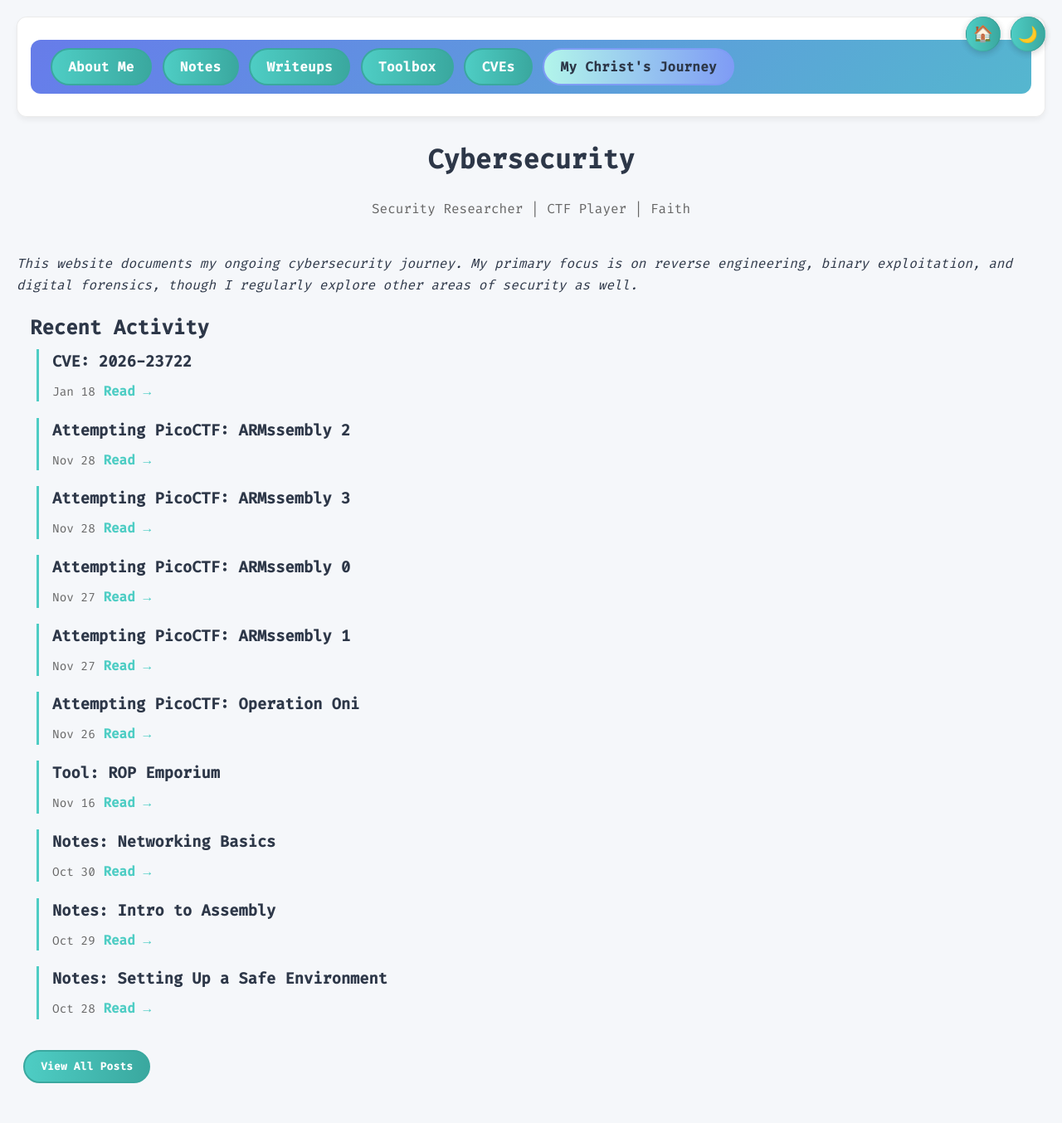
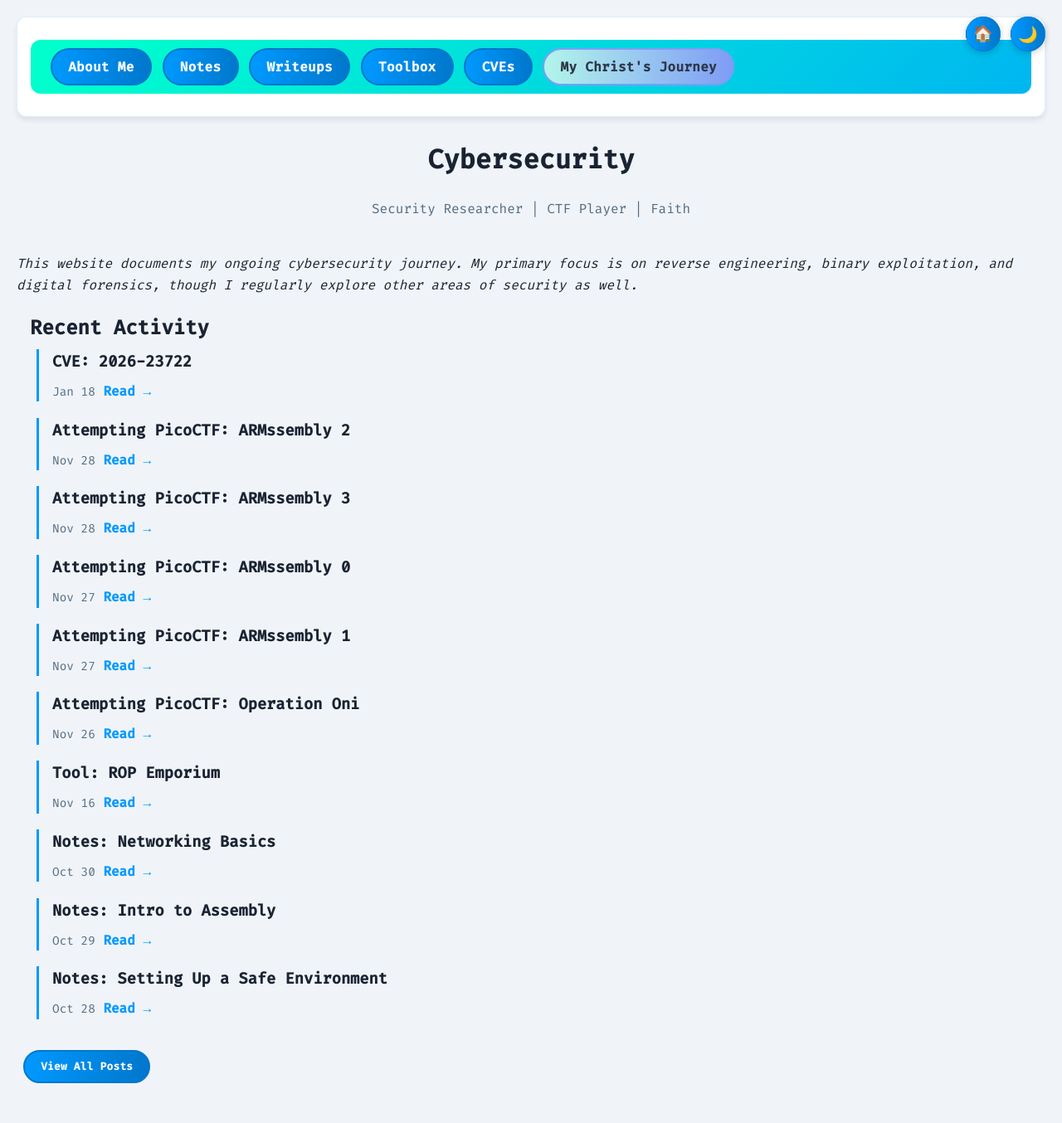
Before and after one commit to PathogenicKatt/PathogenicKatt.github.io, a Jekyll site: the page built from index.md, in a window 1280 px wide. Shown: the whole page at 83% size. Built offline with Jekyll 4.4.1, drawn with Linux system fonts in a browser that asks for light colours.

Commit message:
Change color environment

```diff
--- a/assets/css/custom.css
+++ b/assets/css/custom.css
@@ -2,29 +2,29 @@
    ROOT VARIABLES & THEME CONFIGURATION
    ======================================== */
 :root {
-  /* Light Theme */
-  --bg-color: #f5f7fa;
-  --text-color: #2d3748;
-  --text-secondary: #666;
-  --card-bg: rgba(255, 255, 255, 0.95);
-  --card-border: 1px solid rgba(0, 0, 0, 0.08);
-  --card-shadow: 0 4px 6px rgba(0, 0, 0, 0.05);
-  --accent: #4ecdc4;
-  --accent-dark: #3aa89f;
-  --link-color: #3182ce;
+  /* Light Theme - Professional Cool Tones */
+  --bg-color: #f0f4f8;
+  --text-color: #1a2332;
+  --text-secondary: #556b82;
+  --card-bg: rgba(255, 255, 255, 0.98);
+  --card-border: 1px solid rgba(0, 100, 200, 0.12);
+  --card-shadow: 0 4px 6px rgba(0, 0, 0, 0.08);
+  --accent: #0099ff;
+  --accent-dark: #0077cc;
+  --link-color: #0066cc;
 }
 
 [data-theme="dark"] {
-  /* Dark Theme */
-  --bg-color: #121212;
-  --text-color: #e2e8f0;
-  --text-secondary: #a0aec0;
-  --card-bg: rgba(30, 30, 30, 0.95);
-  --card-border: 1px solid rgba(255, 255, 255, 0.08);
-  --card-shadow: 0 4px 6px rgba(0, 0, 0, 0.3);
-  --accent: #ff6b6b;
-  --accent-dark: #e05555;
-  --link-color: #63b3ed;
+  /* Dark Theme - Cybersecurity Inspired */
+  --bg-color: #0a0e27;
+  --text-color: #e0e8f0;
+  --text-secondary: #8fa3c0;
+  --card-bg: rgba(15, 25, 55, 0.95);
+  --card-border: 1px solid rgba(0, 255, 150, 0.15);
+  --card-shadow: 0 4px 6px rgba(0, 255, 150, 0.1);
+  --accent: #00ff88;
+  --accent-dark: #00dd66;
+  --link-color: #00ffcc;
 }
 
 /* ========================================
@@ -195,7 +195,7 @@ pre, code {
 [data-theme="dark"] .theme-toggle,
 [data-theme="dark"] .back-link {
   background: linear-gradient(90deg, var(--accent) 0%, var(--accent-dark) 100%);
-  color: #fff !important;
+  color: #0a0e27 !important;
   border: 2px solid var(--accent-dark);
 }
 
@@ -205,8 +205,8 @@ pre, code {
 [data-theme="dark"] .social-link:hover,
 [data-theme="dark"] .back-link:hover {
   background: var(--accent-dark);
-  color: #fff !important;
-  box-shadow: 0 0 16px var(--accent)88;
+  color: #0a0e27 !important;
+  box-shadow: 0 0 16px rgba(0, 255, 136, 0.5);
   border-color: var(--accent-dark);
   transform: scale(1.06);
 }
@@ -306,7 +306,7 @@ body[data-page="christ"] .top-nav-container .theme-button:hover {
 }
 
 .link-bubbles {
-  background: linear-gradient(-45deg, var(--accent), #667eea, #764ba2, var(--accent-dark));
+  background: linear-gradient(-45deg, #0099ff, #00ffcc, #00ff88, #0077cc);
   background-size: 400% 400%;
   animation: gradientShift 15s ease infinite;
   border-radius: 12px;
```
